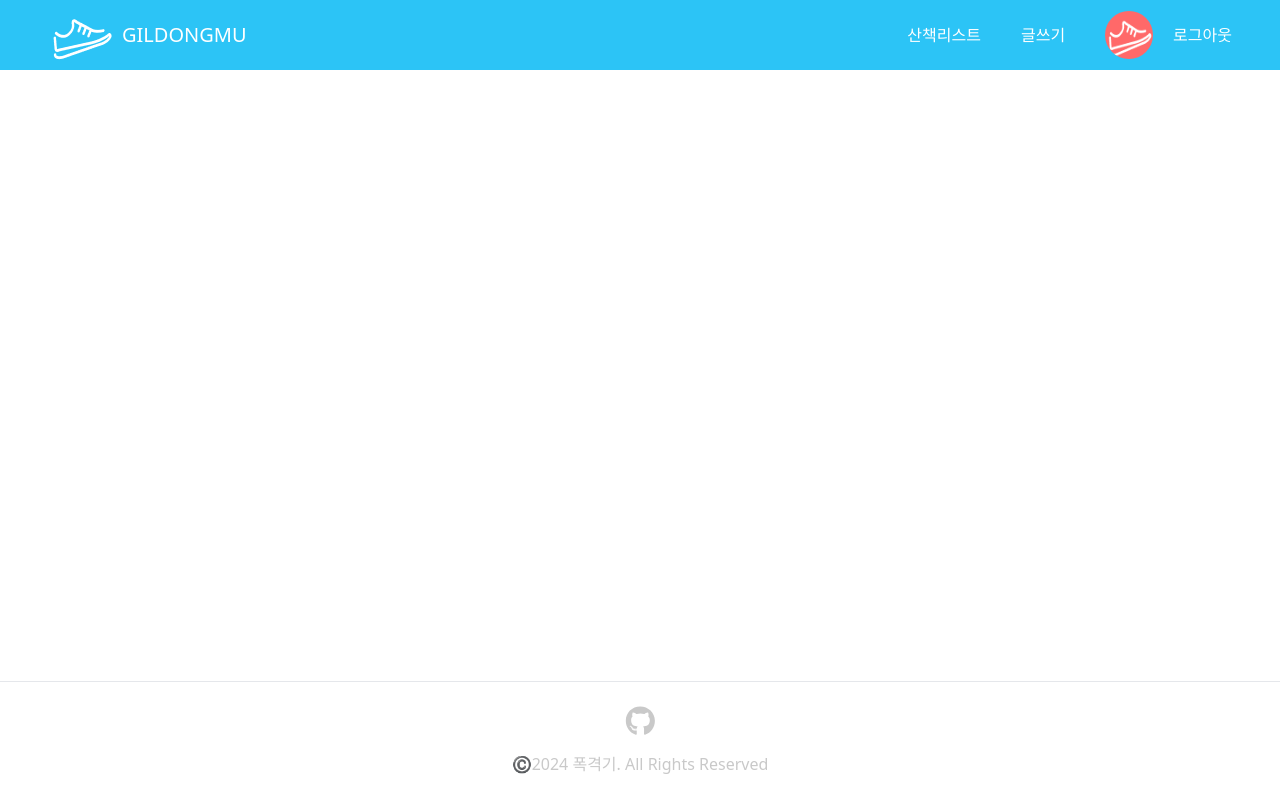
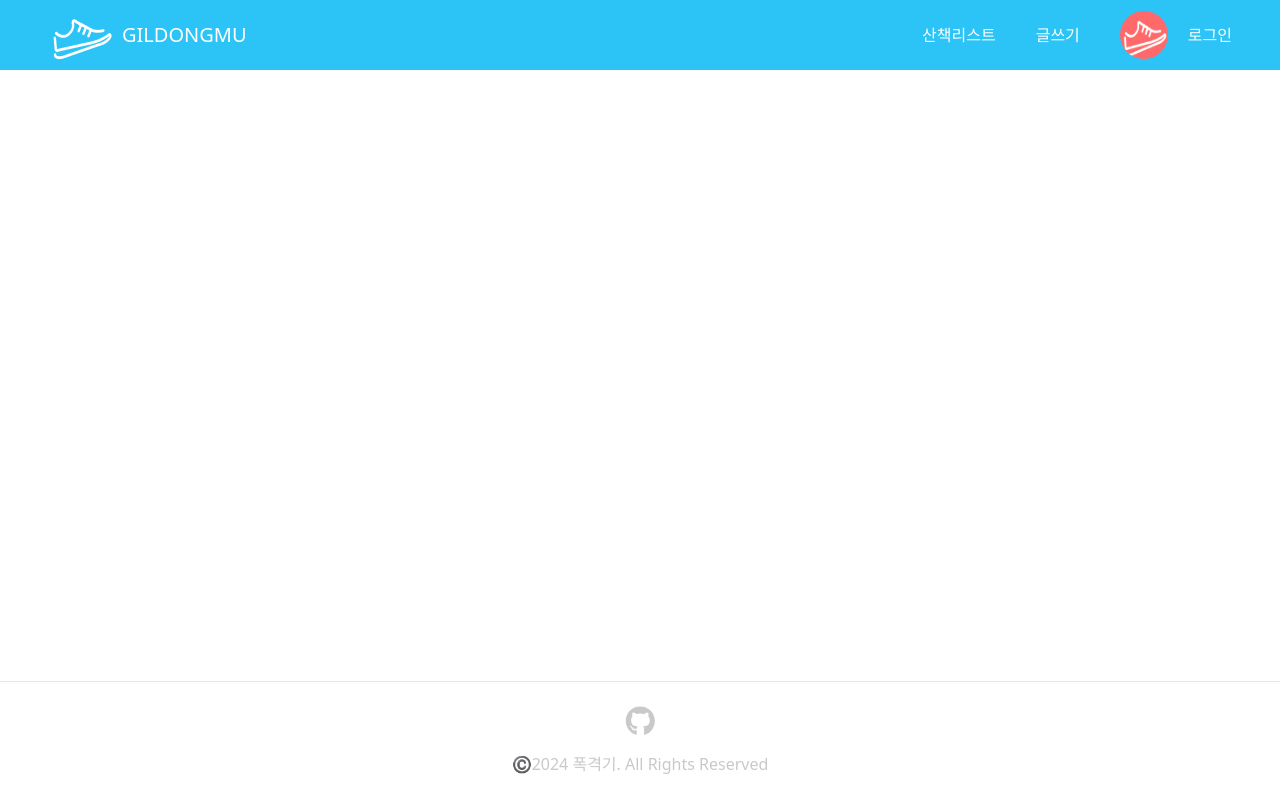
Before and after one commit to minyoungKuk/outsourcing-project, a React (Vite) app: page / in a window 1280 px wide. Built offline with nearby package versions, Linux system fonts and the light colour scheme; no server answers.

Commit message:
feat: 헤더에서 로그인 클릭시 모달오픈->회원가입 클릭시 signUpPage모달오픈 연계까지만 구현

```diff
--- a/src/layouts/Header.jsx
+++ b/src/layouts/Header.jsx
@@ -1,6 +1,15 @@
 import { Link } from 'react-router-dom';
+import { useModal } from '../context/modal.context';
+import SignInPage from './../page/login/SignInPage';
 
 function Header() {
+  const { open } = useModal();
+  const openLogInModal = () => {
+    open({
+      type: 'login',
+      content: <SignInPage />,
+    });
+  };
   return (
     <>
       <header className="sticky top-0 w-full bg-primary py-2 px-12 flex align-center items-center justify-between text-white">
@@ -29,7 +38,9 @@ function Header() {
               />
             </div>
           </li>
-          <li className="pl-0">로그아웃</li>
+          <li className="pl-0">
+            <button onClick={openLogInModal}>로그인</button>
+          </li>
         </ul>
       </header>
     </>
--- a/src/page/login/SignInPage.jsx
+++ b/src/page/login/SignInPage.jsx
@@ -3,12 +3,21 @@
 
 import { useState } from 'react';
 import { login } from '../../api/supabaseAuth';
+import { useModal } from '../../context/modal.context';
+import SignUpPage from './SignUpPage';
 
 const SignInPage = () => {
   // const navigate = useNavigate();
   // const dispatch = useDispatch();
   const [email, setEmail] = useState('');
   const [password, setPassWord] = useState('');
+  const { open } = useModal();
+  const openSignUpModal = () => {
+    open({
+      type: 'signUp',
+      content: <SignUpPage />,
+    });
+  };
 
   const onSubmit = async (e) => {
     e.preventDefault();
@@ -49,6 +58,7 @@ const SignInPage = () => {
       />
       <button onClick={onSubmit}>로그인</button>
       {/* <button onClick={() => navigate('/signUp')}>회원가입</button> */}
+      <button onClick={openSignUpModal}>회원가입</button>
     </form>
   );
 };
```
